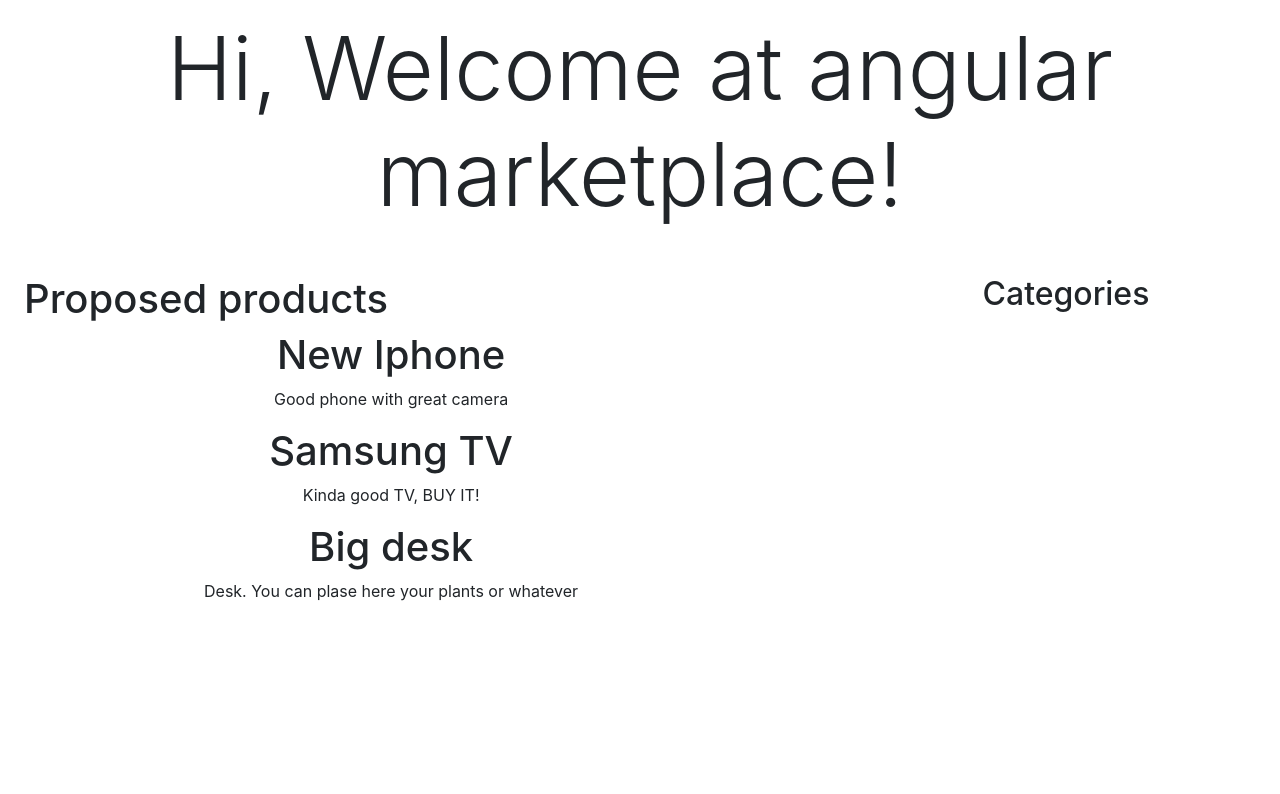
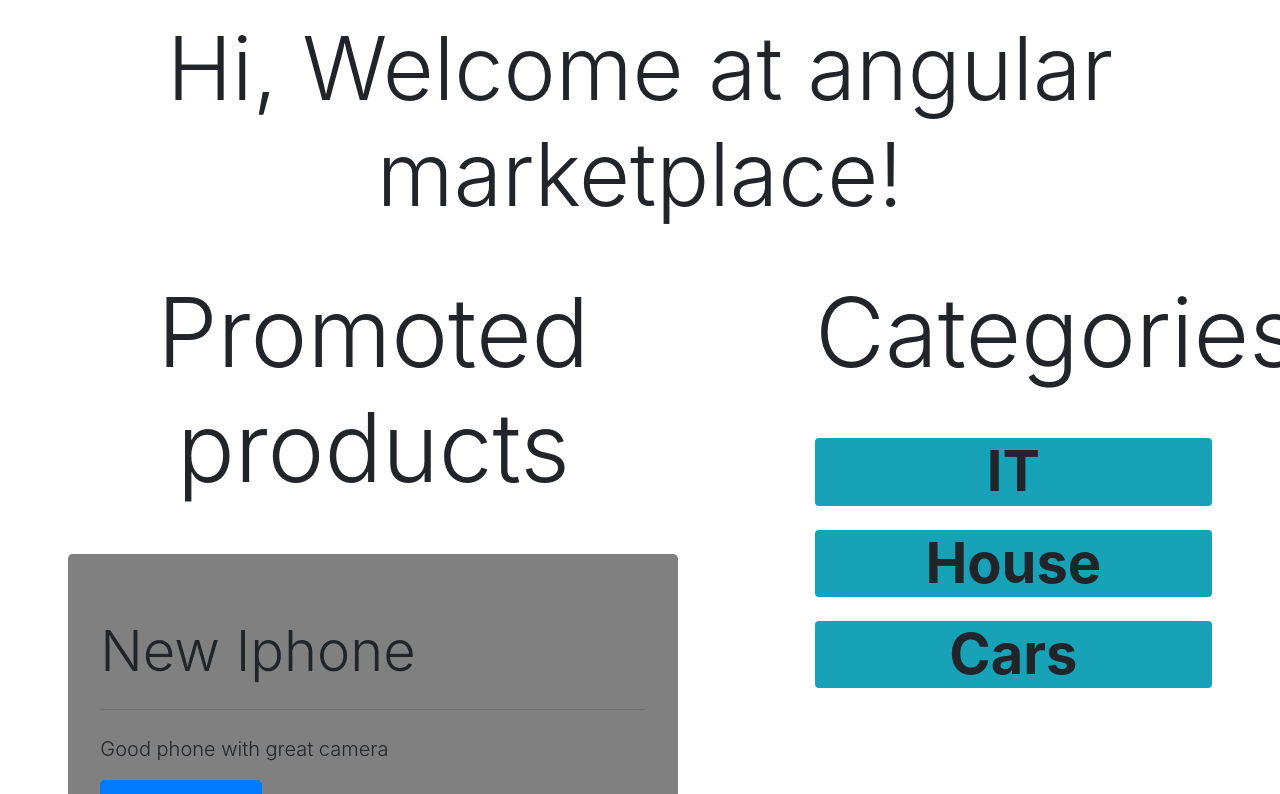
Before and after one commit to MrRav3n/Angular-Marketplace, an Angular app: page / in a window 1280 px wide. Shown: the top 794 px of the page. Built offline with nearby package versions, Linux system fonts and the light colour scheme.

Commit message:
products and categories listing

```diff
--- a/src/app/app.component.html
+++ b/src/app/app.component.html
@@ -1,11 +1,11 @@
 <header>
   <h1 class="text-center mt-3 display-2">Hi, Welcome at angular marketplace!</h1>
 </header>
-<div class="row mt-5 d-flex justify-content-between">
-  <section class="col-7 ml-4">
+<div class="row mt-5 d-flex justify-content-around m-0">
+  <div class="col-6">
   <app-promoted-products></app-promoted-products>
-  </section>
-  <aside class="col-3">
-    <h2>Categories</h2>
-  </aside>
+  </div>
+  <div class="col-4">
+    <app-categories></app-categories>
+  </div>
 </div>
--- a/src/app/app.component.ts
+++ b/src/app/app.component.ts
@@ -1,5 +1,4 @@
 import { Component } from '@angular/core';
-import { PromotedProductsComponent } from './promoted-products/promoted-products.component';
 
 @Component({
   selector: 'app-root',
--- a/src/app/app.module.ts
+++ b/src/app/app.module.ts
@@ -4,11 +4,13 @@ import { NgModule } from '@angular/core';
 import { AppRoutingModule } from './app-routing.module';
 import { AppComponent } from './app.component';
 import { PromotedProductsComponent } from './promoted-products/promoted-products.component';
+import { CategoriesComponent } from './categories/categories.component';
 
 @NgModule({
   declarations: [
     AppComponent,
-    PromotedProductsComponent
+    PromotedProductsComponent,
+    CategoriesComponent
   ],
   imports: [
     BrowserModule,
--- /dev/null
+++ b/src/app/categories/categories.component.html
@@ -0,0 +1,4 @@
+<h1 class="display-1 text-center mb-5">Categories</h1>
+<div class="bg-info rounded text-center" *ngFor="let category of categories">
+  <h1 class="display-4 font-weight-bold m-4">{{category.title}}</h1>
+</div>
--- /dev/null
+++ b/src/app/categories/categories.component.ts
@@ -0,0 +1,21 @@
+import { Component, OnInit } from '@angular/core';
+import { ProductsService } from '../../products.service';
+import { Category } from '../category';
+
+@Component({
+  selector: 'app-categories',
+  templateUrl: './categories.component.html',
+  styleUrls: ['./categories.component.css']
+})
+export class CategoriesComponent implements OnInit {
+  categories: Category[] = [];
+  constructor(private productService: ProductsService) { }
+
+  ngOnInit() {
+    this.getCategories();
+  }
+  getCategories() {
+    this.productService.getCategories().subscribe(categories => this.categories = categories);
+  }
+
+}
--- /dev/null
+++ b/src/app/category.ts
@@ -0,0 +1,4 @@
+export class Category {
+  id: number;
+  title: string;
+}
--- a/src/app/promoted-products/promoted-products.component.css
+++ b/src/app/promoted-products/promoted-products.component.css
@@ -0,0 +1,3 @@
+.jumbotron {
+  background: gray;
+}
--- a/src/app/promoted-products/promoted-products.component.html
+++ b/src/app/promoted-products/promoted-products.component.html
@@ -1,8 +1,9 @@
-
-  <h1>Proposed products</h1>
-  <span *ngFor="let product of products" >
-    <div class="text-center" *ngIf="product.isPromoted==true">
-      <h1>{{product.title}}</h1>
-      <p>{{product.description}}</p>
-    </div>
-  </span>
+<h1 class="display-1 text-center mb-5">Promoted products</h1>
+<div  *ngFor="let product of products">
+  <div class="jumbotron" *ngIf="product.isPromoted">
+    <h1 class="display-4">{{product.title}}</h1>
+    <hr class="my-4">
+    <p class="lead">{{product.description}}</p>
+    <a class="btn btn-primary btn-lg" href="#" role="button">Check details</a>
+  </div>
+</div>
--- /dev/null
+++ b/src/categories.ts
@@ -0,0 +1,16 @@
+import { Category } from './app/category';
+
+export const CATEGORIES: Category[] = [
+  {
+    id: 1,
+    title: 'IT',
+  },
+  {
+    id: 2,
+    title: 'House',
+  },
+  {
+    id: 3,
+    title: 'Cars',
+  },
+  ];
--- a/src/products.service.ts
+++ b/src/products.service.ts
@@ -2,15 +2,20 @@ import { Injectable } from '@angular/core';
 import { Product } from './product';
 import { PRODUCTS } from './products-list';
 import {Observable, of} from 'rxjs';
+import { CATEGORIES } from './categories';
+import { Category } from './app/category';
 
 @Injectable({
   providedIn: 'root'
 })
 export class ProductsService {
+
   constructor() { }
-
   getProducts(): Observable <Product[]> {
     return of(PRODUCTS);
   }
+  getCategories(): Observable<Category[]> {
+    return of(CATEGORIES);
+  }
 
 }
```
Also changed, not shown: src/app/categories/categories.component.css (added).
